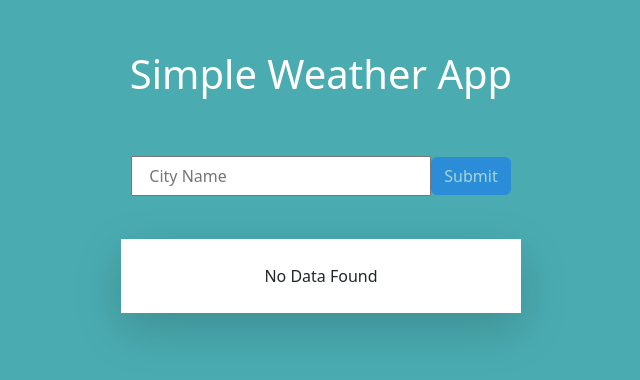
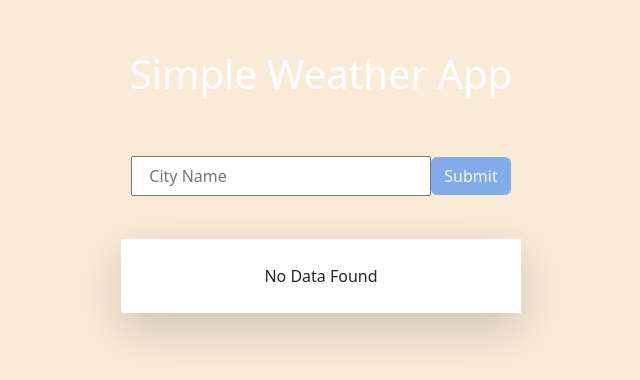
Before and after one commit to RahulRameshKumarParmar/Weather_App, a React (Create React App) app: page / in a window 1280 px wide. Shown: the top 380 px of the page, without its empty margins (319-959 px from the left). Built offline with nearby package versions, Linux system fonts and the light colour scheme.

Commit message:
Change of background colour

```diff
--- a/src/App.css
+++ b/src/App.css
@@ -1,6 +1,7 @@
 .App {
   text-align: center;
-  background-color: #4aacb1;
+  /* background-color: #4aacb1; */
+  background-color: antiquewhite;
   height: 100vh;
 }
 
```
